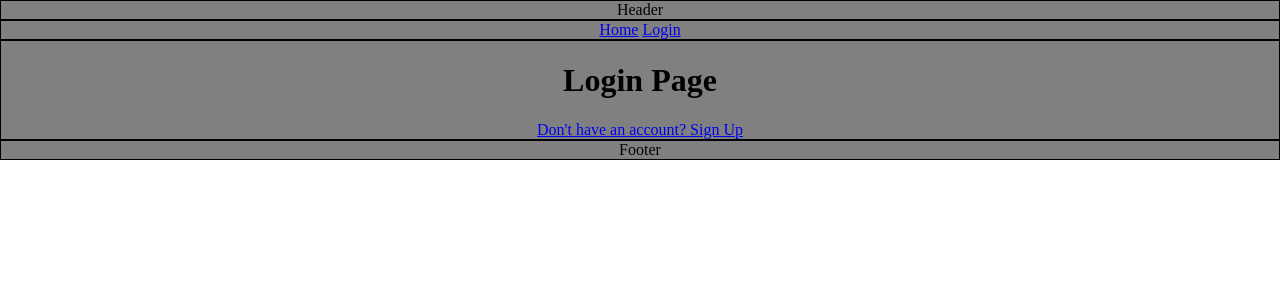
After one commit to MurphMac/Surf-Forecast---Flask-Web-App, a Flask app: page /login in a window 1280 px wide. The commit adds this page. Shown: the top 300 px of the page. Run offline with Flask 3, Linux system fonts and the light colour scheme.

Commit message:
Jinja templating and user database initialised

```diff
--- a/app.py
+++ b/app.py
@@ -1,8 +1,22 @@
-from flask import Flask, render_template
+from flask import Flask, render_template, url_for
+from flask_sqlalchemy import SQLAlchemy
+from flask_login import UserMixin
 import pandas as pd
 import calendar
 
 app = Flask(__name__)
+app.config['SQLALCHEMY_DATABASE_URI'] = 'sqlite:///database.db'
+app.config['SECRET_KEY'] = 'testkey'
+
+db = SQLAlchemy(app)
+
+class User(db.Model, UserMixin):
+    id = db.Column(db.Integer, primary_key=True)
+    username = db.Column(db.String(20), unique=True, nullable=False)
+    password = db.Column(db.String(80), nullable=False)
+
+with app.app_context():
+    db.create_all()
 
 # source data
 df_wind = pd.read_csv('data\gfs025_sub_v1.0.csv')
@@ -13,7 +27,7 @@ dates = df_wind['time:Pacific/Auckland']
 
 @app.route('/')
 
-def index():
+def home():
     # Variables for weekdays
     days = []
     for date in dates:
@@ -34,7 +48,17 @@ def index():
     day6=(days[5])[0:3]
     day7=(days[6])[0:3]
 
-    return render_template("index.html", day1=day1, day2=day2, day3=day3, day4=day4, day5=day5, day6=day6, day7=day7)
+    return render_template("home.html", day1=day1, day2=day2, day3=day3, day4=day4, day5=day5, day6=day6, day7=day7)
+
+@app.route('/login')
+
+def login():
+    return render_template('login.html')
+
+@app.route('/register')
+
+def register():
+    return render_template('register.html')
 
 @app.route('/graph1')
 
@@ -77,5 +101,8 @@ def graphs2():
     #return html with data
     return render_template('graph2.html', labels=labels, values1=values1, values2=values2)
 
+with app.app_context():
+    db.create_all()
+
 if __name__ == "__main__":
     app.run(debug=True)
--- a/static/css/data.css
+++ /dev/null
@@ -1,3 +0,0 @@
-img {
-    width: 90%;
-}
--- a/static/css/index.css
+++ b/static/css/style.css
@@ -5,9 +5,9 @@ body {
 .wrapper {
     display: grid;
     grid-template-columns: 20% 20% 60%;
-    grid-template-rows: 10vh 75vh 15vh;
+    grid-template-rows: 10% 75% 15%;
     grid-template-areas:
-    "logo banner nav"
+    "header header nav"
     "main main main"
     "footer footer footer";
 }
@@ -18,12 +18,8 @@ body {
     text-align: center;
 }
 
-.logo {
-    grid-area: logo;
-}
-
-.banner {
-    grid-area: banner;
+.header {
+    grid-area: header;
 }
 
 .nav {
@@ -38,6 +34,15 @@ body {
     grid-area: footer;
 }
 
+.nav > button {
+    color: red;
+}
+
+.dailyinfo {
+    height: 30vh;
+    background-color: white;
+}
+
 .graph1, .graph2, .graph3 {
     position: relative;
     height: 40vh;
@@ -49,11 +54,13 @@ body {
     width: 100%;
     height: 40vh;
     border: none;
+    background-color: white;
 }
 
 .data {
     width: 100%;
     border: none;
+    background-color: white;
 }
 
 .data.days {
@@ -61,7 +68,6 @@ body {
     justify-content: space-around;
     width: calc(100% - 125px);
     margin: auto;
-    background-color: red;
 }
 
 .days > span {
--- /dev/null
+++ b/templates/footer.html
@@ -0,0 +1,3 @@
+<div class="box footer">
+    Footer
+</div>
--- /dev/null
+++ b/templates/header.html
@@ -0,0 +1,7 @@
+<div class="box header">
+    Header
+</div>
+<div class="box nav">
+    <a href="{{url_for('home')}}">Home</a>
+    <a href="{{url_for('login')}}">Login</a>
+</div>
--- /dev/null
+++ b/templates/layout.html
@@ -0,0 +1,22 @@
+<!DOCTYPE html>
+<html lang="en">
+<head>
+    <meta charset="UTF-8">
+    <meta http-equiv="X-UA-Compatible" content="IE=edge">
+    <meta name="viewport" content="width=device-width, initial-scale=1.0">
+    <title>Flask Application</title>
+    <link rel="stylesheet" href="{{ url_for('static', filename='css/style.css') }}">
+</head>
+<body>
+  <div id="wrapper">
+    <!-- Content from header.html -->
+    <header>{% include 'header.html' %}</header>
+
+    <!-- Main content can be changed -->
+    <main class="box main">{% block content %}{% endblock %}</main>
+
+    <!-- Content from header.html -->
+    <footer>{% include 'footer.html' %}</footer>
+  </div>
+</body>
+</html>
--- /dev/null
+++ b/templates/login.html
@@ -0,0 +1,6 @@
+{% extends 'layout.html' %}
+
+{% block content %}
+<h1>Login Page</h1>
+<a href="{{url_for('register')}}">Don't have an account? Sign Up</a>
+{% endblock %}
--- /dev/null
+++ b/templates/register.html
@@ -0,0 +1,6 @@
+{% extends 'layout.html' %}
+
+{% block content %}
+<h1>Register Page</h1>
+<a href="{{url_for('login')}}">Already have an account? Login</a>
+{% endblock %}
```
Also changed, not shown: templates/home.html (added, +43 -0 lines), templates/index.html (deleted, +0 -67 lines), database.db (added), instance/database.db (added).
